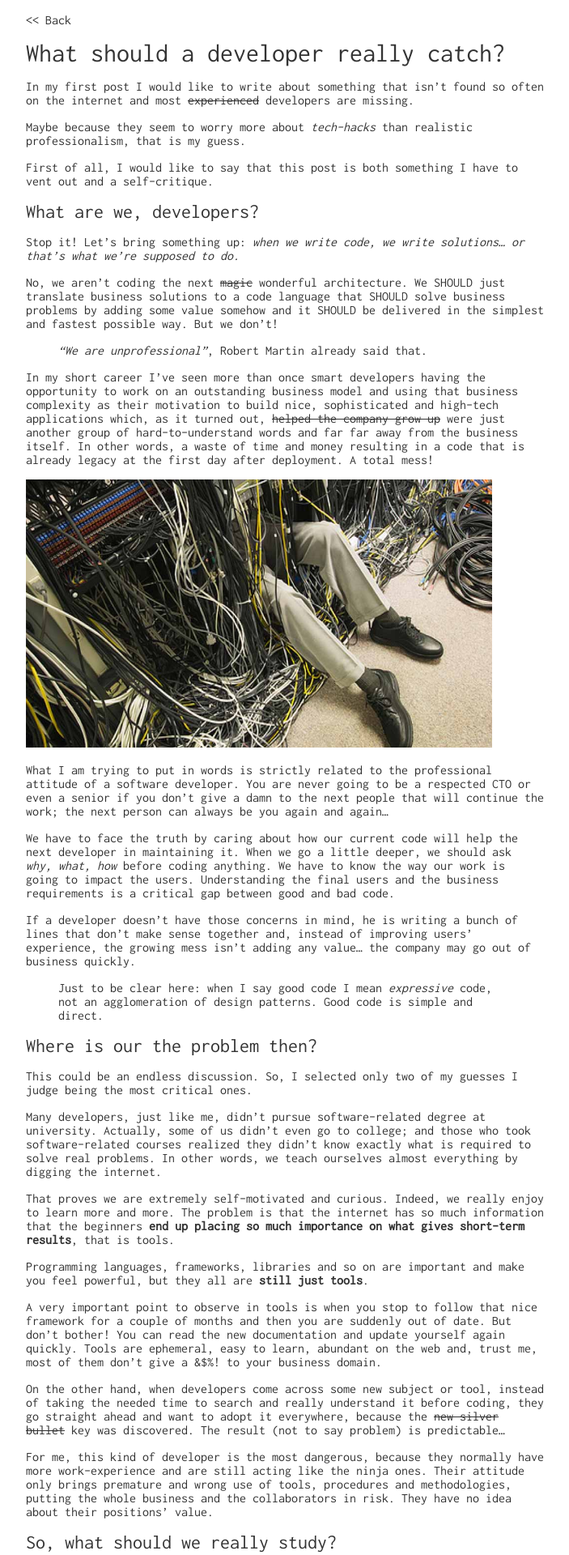
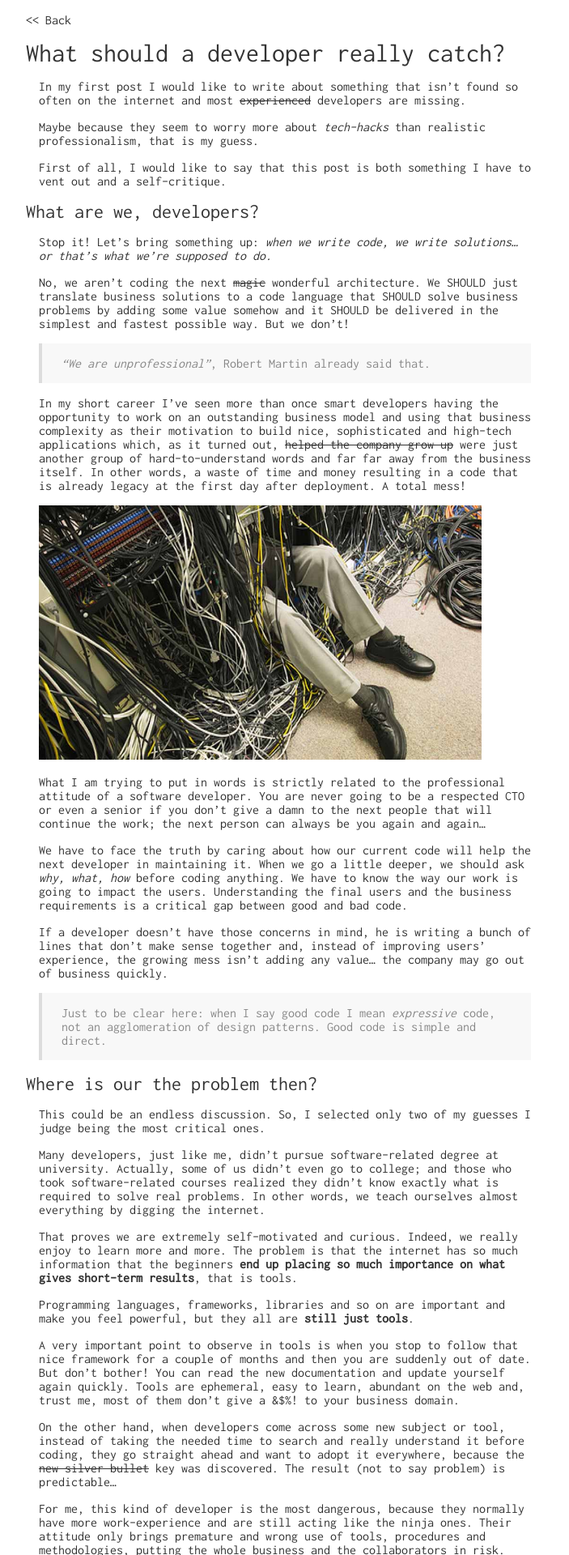
Before and after one commit to fefas/blog.fefas.net, a Jekyll site: the page built from _posts/2017-06-20-what-should-a-developer-really-catch?.md, in a window 1280 px wide. Shown: the top 1920 px of the page at 81% size, without its empty margins (288-991 px from the left). Built offline with Jekyll 4.4.1, drawn with Linux system fonts in a browser that asks for light colours.

Commit message:
Add better layout for blockquotes

```diff
--- a/assets/styles.sass
+++ b/assets/styles.sass
@@ -11,10 +11,19 @@ $font-color-subtle: #bbb
 $font-family: 'Inconsolata', monospace
 $font-weight: 400
 
+$paragraph-margin: $font-size
+
 $link-font-color: #33c
 $link-text-decoration: none
 $link-hover-text-decoration: underline
 $link-hover-cursor: pointer
+
+$blockquote-font-color: #888
+$blockquote-link-color: #333
+$blockquote-background-color: #f8f8f8
+$blockquote-margin: $paragraph-margin
+$blockquote-padding: $font-size 1.5 * $font-size
+$blockquote-border-left: 4px solid #ddd
 
 $hX-margin-top: 1 * $font-size
 $hX-margin-bottom: 1 * $font-size
@@ -58,7 +67,7 @@ h1, h2, h3, h4, h5, h6
   margin-bottom: $hX-margin-bottom
   font-weight: $hX-font-weight
 
-  & + p, & + ul
+  & + *
     margin-top: $hX-margin-bottom
 
 h1
@@ -66,6 +75,9 @@ h1
 
 h2
   font-size: $h2-font-size
+
+p
+  margin: $paragraph-margin
 
 a
   text-decoration: $link-text-decoration
@@ -80,6 +92,19 @@ a
 
   &.back, &.back:hover, &.back:visited
     color: $font-color
+
+blockquote
+  color: $blockquote-font-color
+  background: $blockquote-background-color
+  border-left: $blockquote-border-left
+  margin: $blockquote-margin
+  padding: $blockquote-padding
+
+  p
+    margin: $no-margin
+
+  a, a:hover, a:visited
+    color: $blockquote-link-color
 
 .nickname
   color: $nickname-font-color
```
